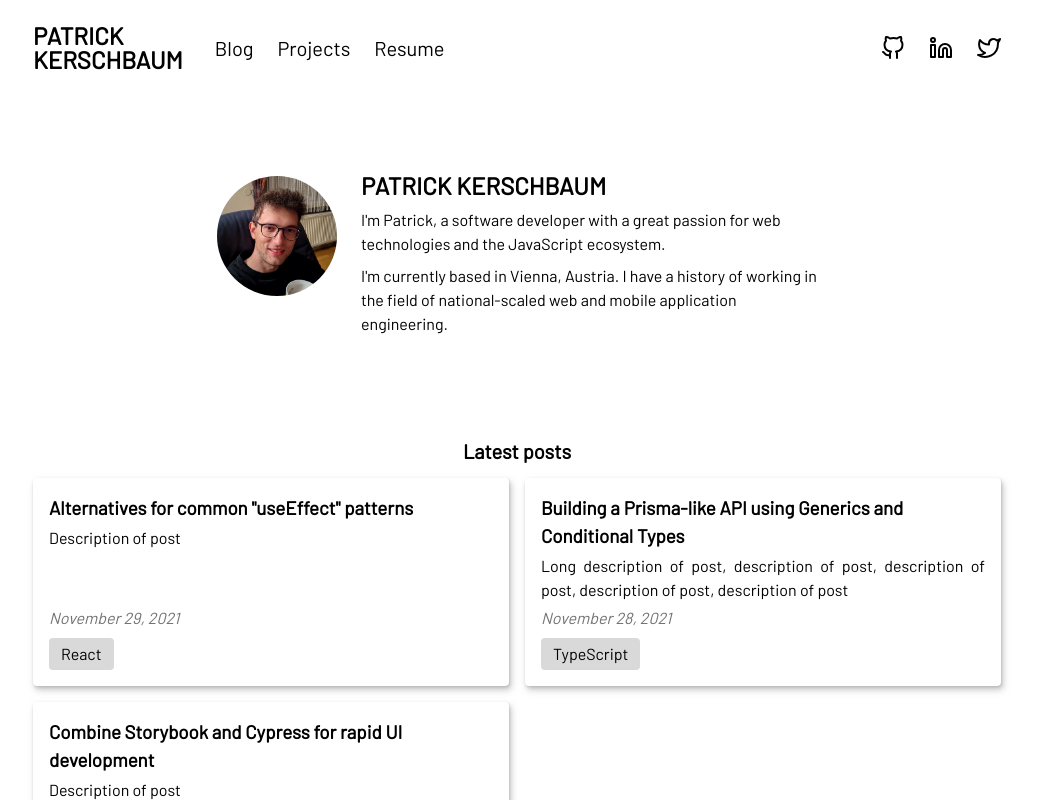
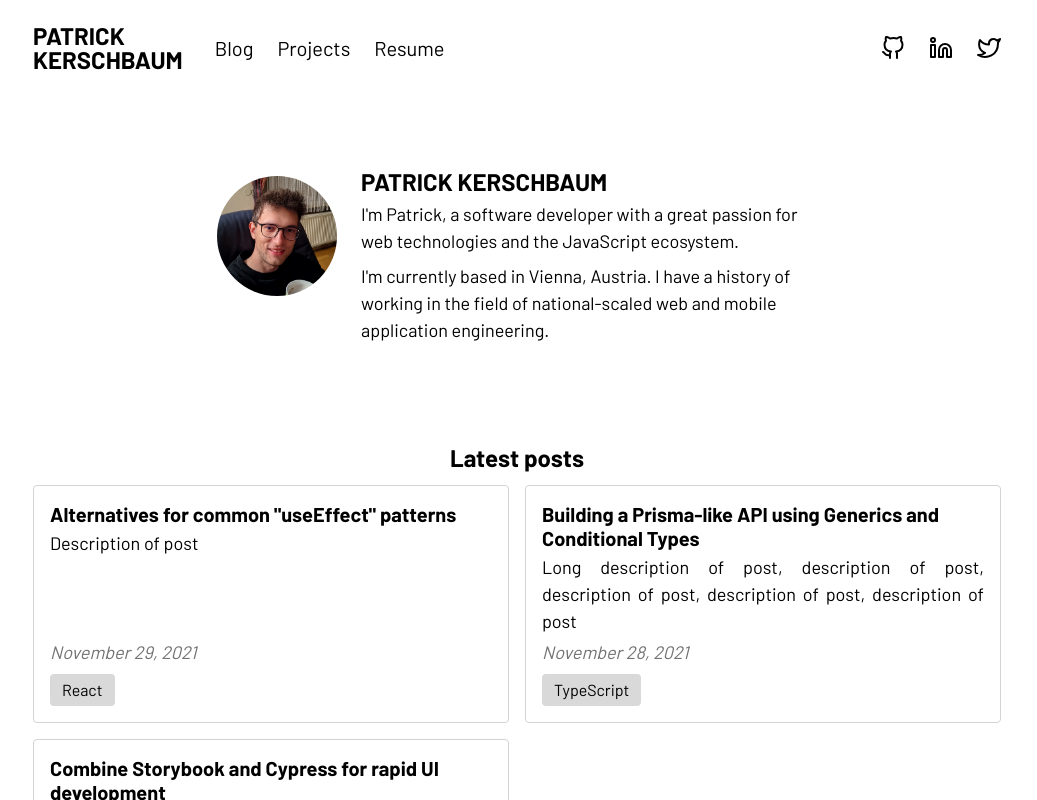
Before and after one commit to pkerschbaum/pkerschbaum-homepage, a Next.js app: page / in a window 1280 px wide. Shown: the whole page, without its empty margins (123-1160 px from the left). Built offline with nearby package versions, Linux system fonts and the light colour scheme.

Commit message:
design: some improvements

```diff
--- a/src/components/introduction/Introduction.tsx
+++ b/src/components/introduction/Introduction.tsx
@@ -5,7 +5,7 @@ import styled, { css } from 'styled-components';
 import profilePic from '../../../public/profile-picture.jpg';
 
 export const nameHeadingStyles = css`
-  font-size: var(--font-size-xl);
+  font-size: var(--font-size-xxl);
   font-weight: var(--font-weight-bold);
   text-transform: uppercase;
 `;
@@ -35,7 +35,7 @@ export const Introduction: React.FC = () => {
 };
 
 const IntroductionContainer = styled.section`
-  max-width: 600px;
+  max-width: var(--box-width-medium);
   margin-block: calc(8 * var(--spacing-base));
   align-self: center;
 
--- a/src/components/nav/Nav.tsx
+++ b/src/components/nav/Nav.tsx
@@ -42,7 +42,7 @@ const SubNavContainer = styled.div`
 
 const NavLink = styled.a`
   color: inherit;
-  font-size: var(--font-size-lg);
+  font-size: var(--font-size-xl);
   text-decoration: none;
 
   &:hover {
--- a/src/elements/Tile.tsx
+++ b/src/elements/Tile.tsx
@@ -9,16 +9,17 @@ export const Tile = styled.article`
   height: 100%;
 
   color: inherit;
+  border: 1px solid lightgrey;
   border-radius: 4px;
-  box-shadow: var(--shadow-elevation-medium);
   /* hide overflow to "apply" box-shadow to children */
   overflow: hidden;
 
-  transition: box-shadow 0.3s ease;
+  transition: box-shadow 0.3s ease, border 0.3s ease;
   will-change: transition;
 
   &:hover {
-    box-shadow: var(--shadow-elevation-high);
+    border: 1px solid transparent;
+    box-shadow: var(--shadow-elevation-medium);
   }
 `;
 
--- a/src/pages/_document.tsx
+++ b/src/pages/_document.tsx
@@ -32,7 +32,7 @@ export default class MyDocument extends Document {
       <Html>
         <Head>
           <link
-            href="https://fonts.googleapis.com/css2?family=Barlow&display=swap"
+            href="https://fonts.googleapis.com/css2?family=Barlow:wght@400;700&display=swap"
             rel="stylesheet"
           />
         </Head>
--- a/src/pages/index.tsx
+++ b/src/pages/index.tsx
@@ -45,7 +45,7 @@ const HomepageSection = styled.section`
 `;
 
 const SectionHeading = styled.h2`
-  font-size: var(--font-size-lg);
+  font-size: var(--font-size-xxl);
 `;
 
 export const getStaticProps: GetStaticProps<HomePageProps> = async () => {
--- a/src/styles/app-global-style.ts
+++ b/src/styles/app-global-style.ts
@@ -34,10 +34,12 @@ const appGlobalStyle = css`
     --color-bg-emphasized: var(--color-fg-lightgrey);
     --color-fg-less-emphasized: var(--color-fg-darkgrey);
     --font-size-sm: 0.75rem;
-    --font-size-lg: 1.25rem;
-    --font-size-xl: 1.5rem;
+    --font-size-lg: 1.125rem;
+    --font-size-xl: 1.25rem;
+    --font-size-xxl: 1.5rem;
     --font-weight-bold: 700;
     --spacing-base: 8px;
+    --box-width-medium: 600px;
 
     /* https://www.joshwcomeau.com/shadow-palette/ */
     --shadow-color: 0deg 0% 63%;
@@ -80,6 +82,14 @@ const appGlobalStyle = css`
       color: var(--color-fg);
     }
   }
+
+  p {
+    font-size: var(--font-size-lg);
+  }
+
+  h3 {
+    font-size: var(--font-size-xl);
+  }
 `;
 
 export const AppGlobalStyle = createGlobalStyle`
--- a/src/styles/css-reset.ts
+++ b/src/styles/css-reset.ts
@@ -36,6 +36,14 @@ const cssReset = css`
   body {
     line-height: 1.5;
     -webkit-font-smoothing: antialiased;
+  }
+  h1,
+  h2,
+  h3,
+  h4,
+  h5,
+  h6 {
+    line-height: 1.2;
   }
 
   /*
```
Also changed, not shown: src/pages/blog/[slug].tsx (+17 -2 lines).
